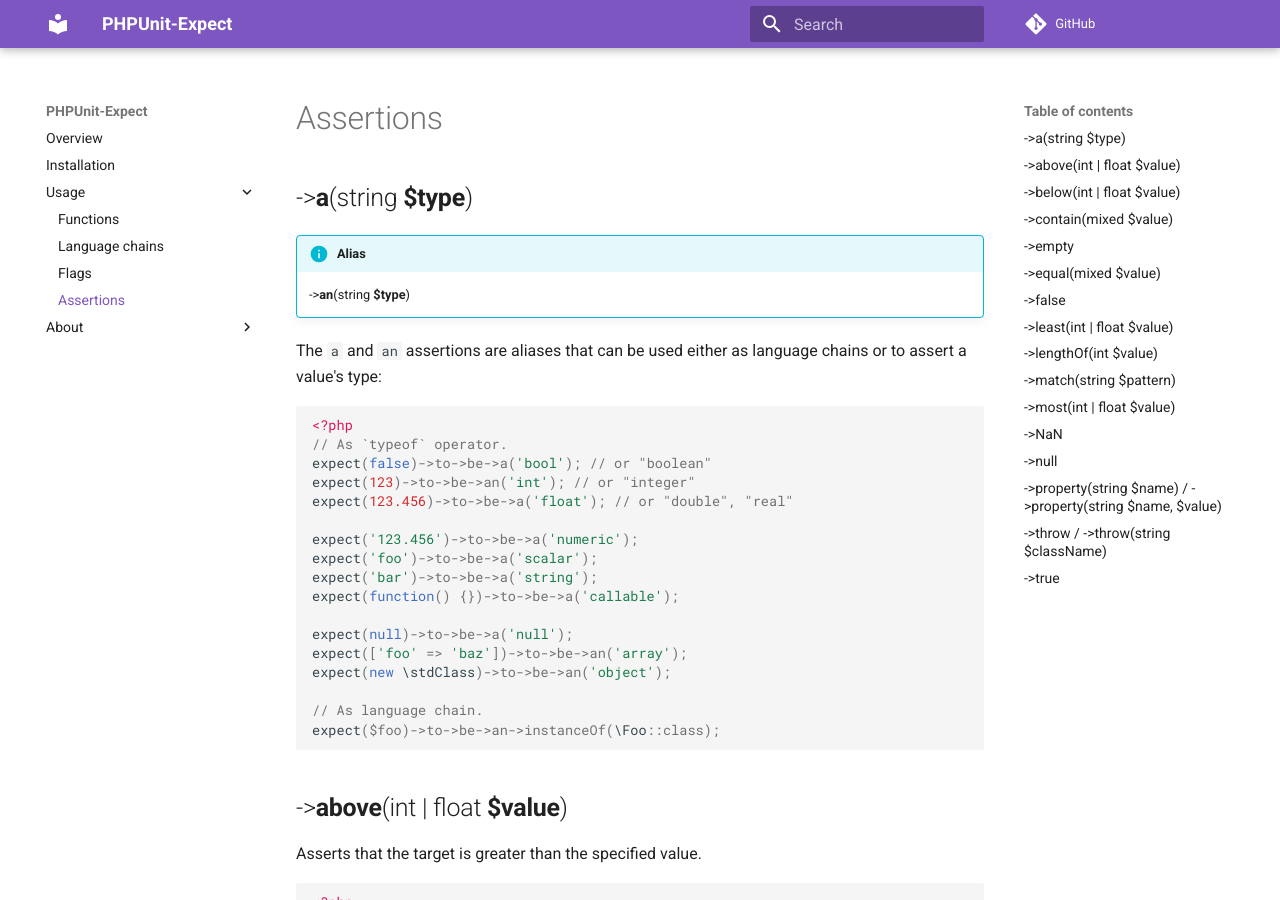
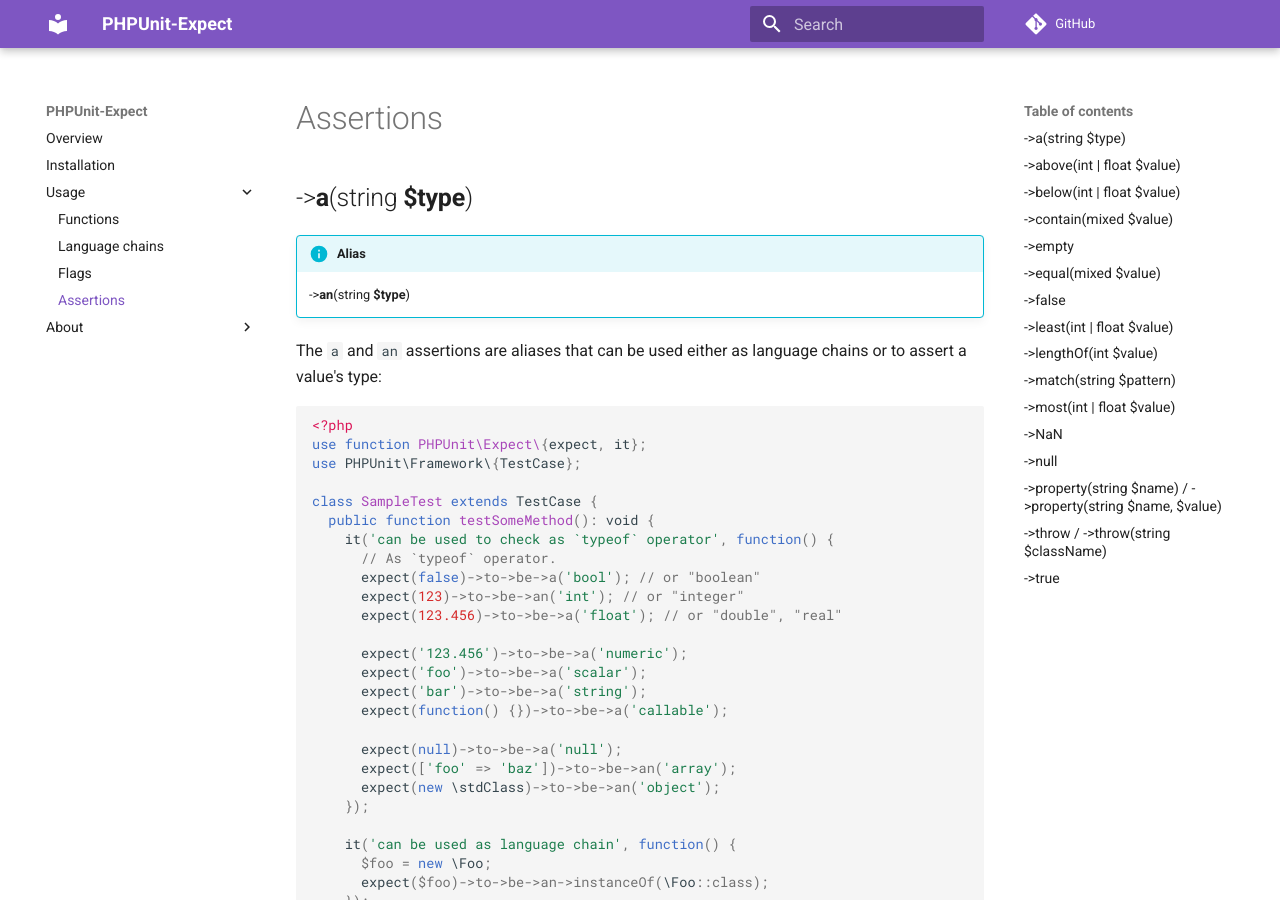
Before and after one commit to cedx/phpunit-expect, an MkDocs documentation site: the page built from doc/usage/assertions.md, in a window 1280 px wide and 900 px high. Built offline with MkDocs 1.6.1 and Material for MkDocs 9.7.7, drawn with Linux system fonts in a browser that asks for light colours; comment, search, counter and statistics services are not loaded; old or Windows-style settings are respelled for this version of MkDocs.

Commit message:
Updated the documentation

````diff
--- a/doc/usage/assertions.md
+++ b/doc/usage/assertions.md
@@ -9,22 +9,33 @@ The `a` and `an` assertions are aliases that can be used either as language chai
 
 ```php
 <?php
-// As `typeof` operator.
-expect(false)->to->be->a('bool'); // or "boolean"
-expect(123)->to->be->an('int'); // or "integer"
-expect(123.456)->to->be->a('float'); // or "double", "real"
+use function PHPUnit\Expect\{expect, it};
+use PHPUnit\Framework\{TestCase};
 
-expect('123.456')->to->be->a('numeric');
-expect('foo')->to->be->a('scalar');
-expect('bar')->to->be->a('string');
-expect(function() {})->to->be->a('callable');
+class SampleTest extends TestCase {
+  public function testSomeMethod(): void {
+    it('can be used to check as `typeof` operator', function() {
+      // As `typeof` operator.
+      expect(false)->to->be->a('bool'); // or "boolean"
+      expect(123)->to->be->an('int'); // or "integer"
+      expect(123.456)->to->be->a('float'); // or "double", "real"
 
-expect(null)->to->be->a('null');
-expect(['foo' => 'baz'])->to->be->an('array');
-expect(new \stdClass)->to->be->an('object');
+      expect('123.456')->to->be->a('numeric');
+      expect('foo')->to->be->a('scalar');
+      expect('bar')->to->be->a('string');
+      expect(function() {})->to->be->a('callable');
 
-// As language chain.
-expect($foo)->to->be->an->instanceOf(\Foo::class);
+      expect(null)->to->be->a('null');
+      expect(['foo' => 'baz'])->to->be->an('array');
+      expect(new \stdClass)->to->be->an('object');
+    });
+
+    it('can be used as language chain', function() {
+      $foo = new \Foo;
+      expect($foo)->to->be->an->instanceOf(\Foo::class);
+    });
+  }
+}
 ```
 
 ## ->**above**(int | float **$value**)
````
Also changed, not shown: doc/usage/flags.md (+5 -2 lines), 1 other file.
